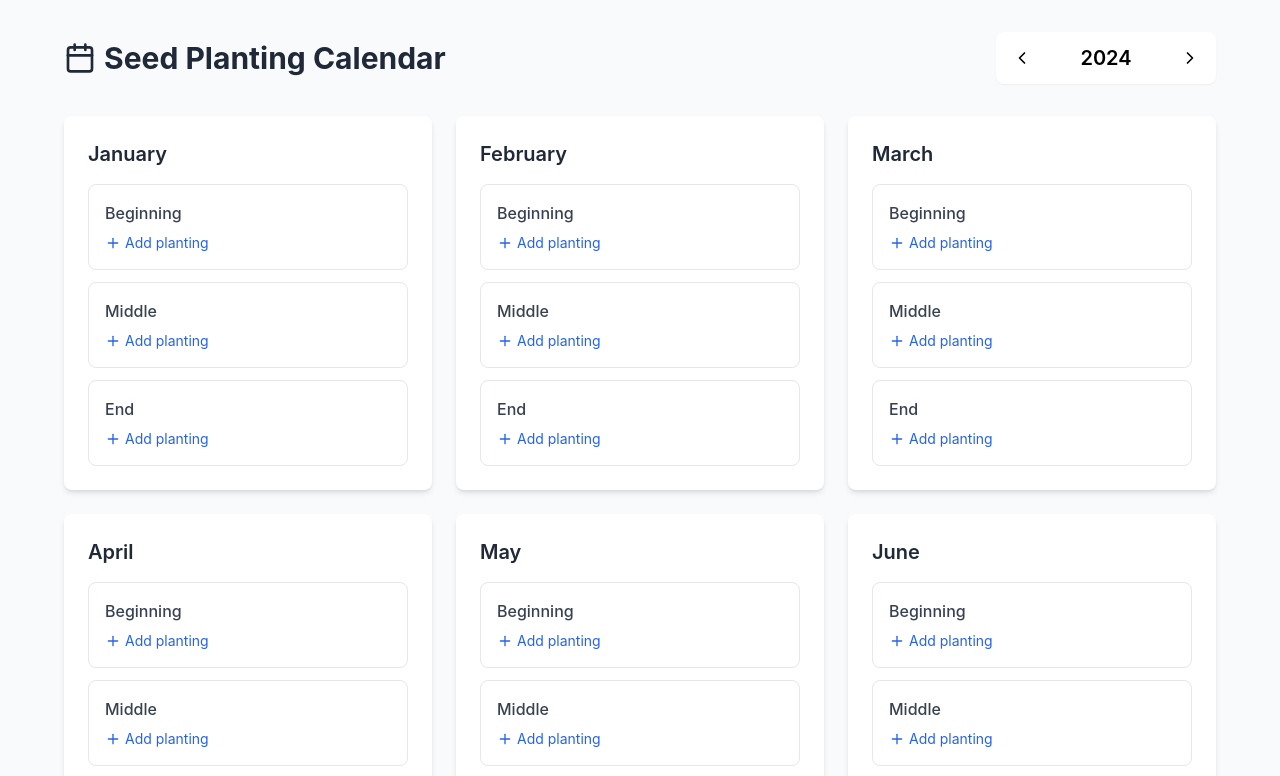
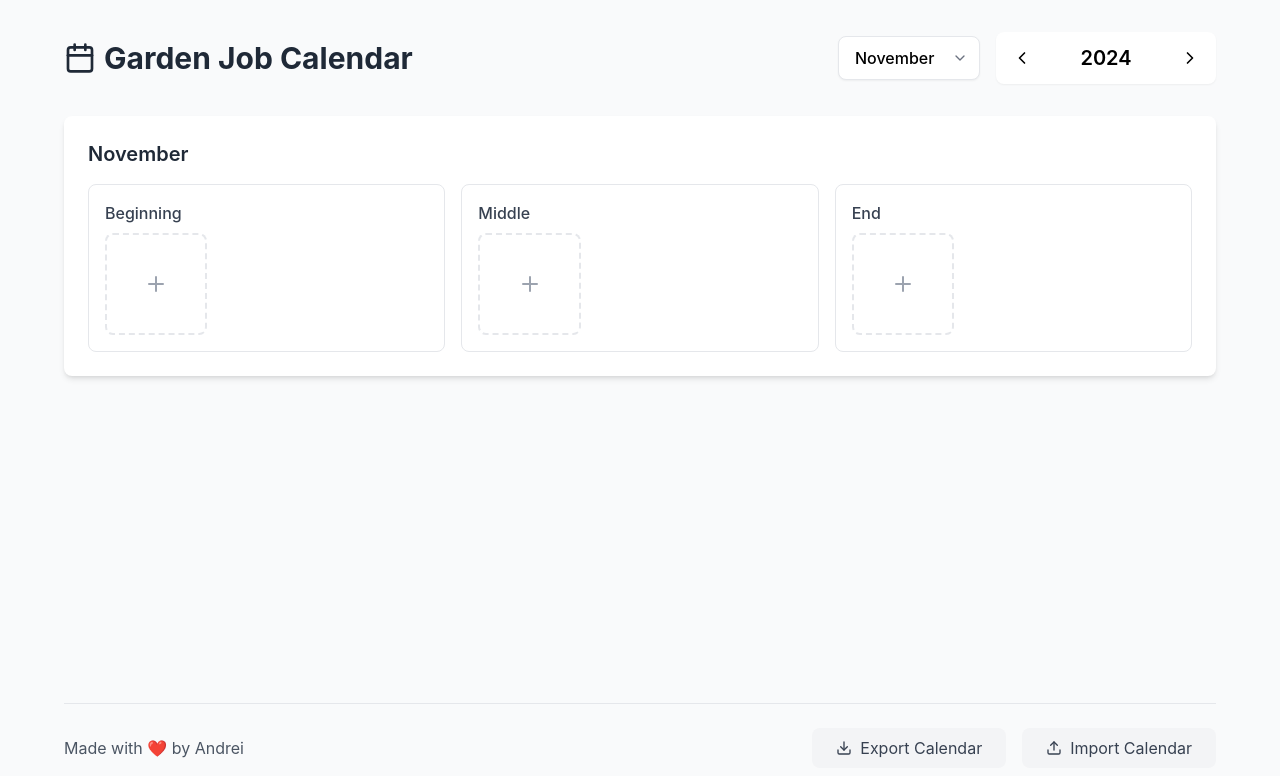
Before and after one commit to andreicarpen/darius-plants, a React (Create React App) app: page / in a window 1280 px wide. Shown: the top 776 px of the page. Built offline with nearby package versions, Linux system fonts and the light colour scheme.

Commit message:
Update App.jsx

```diff
--- a/src/App.jsx
+++ b/src/App.jsx
@@ -1,7 +1,19 @@
 import { useState, useEffect } from 'react';
-import { Calendar, Plus, X, ChevronLeft, ChevronRight, Download, Upload, ExternalLink } from 'lucide-react';
+import {
+  Calendar,
+  Plus,
+  X,
+  ChevronLeft,
+  ChevronRight,
+  Download,
+  Upload,
+  ExternalLink,
+  ChevronDown
+} from 'lucide-react';
 
-export default function PlantingCalendar() {
+export default function GardenJobCalendar() {
+  const currentMonth = new Date().toLocaleString('default', { month: 'long' });
+  const [selectedMonth, setSelectedMonth] = useState(currentMonth);
   const [selectedPeriod, setSelectedPeriod] = useState(null);
   const [notes, setNotes] = useState([]);
   const [showAddNote, setShowAddNote] = useState(false);
@@ -15,6 +27,30 @@ export default function PlantingCalendar() {
     date: '',
     year: selectedYear
   });
+
+  // Add this array of emojis
+  const plantEmojis = [
+    '🌱', '🌿', '🌺', '🌸', '🌼', '🌻', '🌹', '🪴', '🌵',
+    '🌴', '🌳', '🌲', '🍀', '🍁', '🍂', '🍃', '🌾', '🌷',
+    '🪷', '🌹', '🥀', '🌺', '🌸', '🌼', '🌻', '🌞', '🌝',
+    '🍄', '🌰', '🥜', '🥕', '🥬', '🥦', '🧄', '🧅', '🌽'
+  ];
+
+  // Add this state to track used emojis
+  const [usedEmojis, setUsedEmojis] = useState(new Set());
+
+  // Add this function to get a random unused emoji
+  const getRandomEmoji = () => {
+    const availableEmojis = plantEmojis.filter(emoji => !usedEmojis.has(emoji));
+    if (availableEmojis.length === 0) {
+      // If all emojis are used, reset the used emojis set
+      setUsedEmojis(new Set());
+      return plantEmojis[Math.floor(Math.random() * plantEmojis.length)];
+    }
+    const randomEmoji = availableEmojis[Math.floor(Math.random() * availableEmojis.length)];
+    setUsedEmojis(prev => new Set([...prev, randomEmoji]));
+    return randomEmoji;
+  };
 
   const months = [
     'January', 'February', 'March', 'April', 'May', 'June',
@@ -34,6 +70,7 @@ export default function PlantingCalendar() {
     localStorage.setItem('plantingCalendarData', JSON.stringify(notes));
   }, [notes]);
 
+  // Modify the handleAddNote function to include a random emoji if no image
   const handleAddNote = () => {
     if (newNote.title && selectedPeriod) {
       const noteToAdd = {
@@ -41,7 +78,8 @@ export default function PlantingCalendar() {
         id: Date.now(),
         year: selectedYear,
         date: selectedPeriod,
-        createdAt: new Date().toISOString()
+        createdAt: new Date().toISOString(),
+        emoji: !newNote.image ? getRandomEmoji() : null // Add random emoji if no image
       };
 
       setNotes(prevNotes => [...prevNotes, noteToAdd]);
@@ -156,17 +194,29 @@ export default function PlantingCalendar() {
     );
   }
 
-// ... (keep all the state and functions the same until the return statement) ...
-
   return (
     <div className="min-h-screen bg-gray-50 p-8">
       <div className="max-w-6xl mx-auto flex flex-col min-h-[calc(100vh-4rem)]">
-        {/* Header section */}
         <div className="flex flex-col sm:flex-row justify-between items-start sm:items-center gap-4 mb-8">
           <h1 className="text-3xl font-bold text-gray-800 flex items-center gap-2">
             <Calendar className="w-8 h-8" />
-            Seed Planting Calendar
+            Garden Job Calendar
           </h1>
+
+          <div className="flex items-center gap-4">
+            <div className="relative">
+              <select
+                value={selectedMonth || ''}
+                onChange={(e) => setSelectedMonth(e.target.value || null)}
+                className="appearance-none bg-white rounded-lg shadow-sm px-4 py-2 pr-10 border border-gray-200 focus:outline-none focus:ring-2 focus:ring-blue-500 h-[44px] text-base font-medium"
+              >
+                <option value="">All Months</option>
+                {months.map(month => (
+                  <option key={month} value={month}>{month}</option>
+                ))}
+              </select>
+              <ChevronDown className="absolute right-3 top-1/2 transform -translate-y-1/2 w-4 h-4 text-gray-500 pointer-events-none" />
+            </div>
 
             <div className="flex items-center gap-4 bg-white rounded-lg shadow-sm p-2">
               <button
@@ -186,13 +236,15 @@ export default function PlantingCalendar() {
               </button>
             </div>
           </div>
+        </div>
 
-        {/* Calendar grid */}
-        <div className="grid grid-cols-1 md:grid-cols-3 gap-6 flex-grow">
-          {months.map(month => (
+        <div className="space-y-6 flex-grow">
+          {months
+            .filter(month => selectedMonth === null || month === selectedMonth)
+            .map(month => (
             <div key={month} className="bg-white rounded-lg shadow-md p-6">
               <h2 className="text-xl font-semibold text-gray-800 mb-4">{month}</h2>
-              <div className="space-y-3">
+              <div className="grid grid-cols-1 md:grid-cols-3 gap-4">
                 {periods.map(period => {
                   const periodNotes = notes.filter(note =>
                     note.date === `${period} of ${month}` && note.year === selectedYear
@@ -204,16 +256,26 @@ export default function PlantingCalendar() {
                       className="border rounded-lg p-4 hover:bg-gray-50 transition-colors"
                     >
                       <h3 className="font-medium text-gray-700 mb-2">{period}</h3>
-                      <div className="space-y-2">
+                      <div className="grid grid-cols-3 gap-2">
                         {periodNotes.map(note => (
                           <button
                             key={note.id}
                             onClick={() => openNoteDetails(note)}
-                            className="w-full text-left bg-gray-50 rounded p-3 hover:bg-gray-100 transition-colors group"
+                            className="aspect-square relative group"
                           >
-                            <div className="flex items-center justify-between">
-                              <span className="font-medium">{note.title}</span>
-                              <ExternalLink className="w-4 h-4 text-gray-400 opacity-0 group-hover:opacity-100 transition-opacity" />
+                            {note.image ? (
+                              <img
+                                src={note.image}
+                                alt={note.title}
+                                className="w-full h-full object-cover rounded-lg group-hover:opacity-90 transition-opacity"
+                              />
+                            ) : (
+                              <div className="w-full h-full bg-gray-100 rounded-lg flex items-center justify-center text-4xl">
+                                {note.emoji}
+                              </div>
+                            )}
+                            <div className="absolute inset-0 flex items-center justify-center opacity-0 group-hover:opacity-100 transition-opacity">
+                              <ExternalLink className="w-5 h-5 text-white drop-shadow-lg" />
                             </div>
                           </button>
                         ))}
@@ -222,9 +284,9 @@ export default function PlantingCalendar() {
                             setSelectedPeriod(`${period} of ${month}`);
                             setShowAddNote(true);
                           }}
-                          className="flex items-center gap-1 text-sm text-blue-600 hover:text-blue-800"
+                          className="aspect-square rounded-lg border-2 border-dashed border-gray-200 hover:border-blue-500 transition-colors flex items-center justify-center"
                         >
-                          <Plus className="w-4 h-4" /> Add planting
+                          <Plus className="w-6 h-6 text-gray-400 hover:text-blue-500 transition-colors" />
                         </button>
                       </div>
                     </div>
@@ -235,16 +297,26 @@ export default function PlantingCalendar() {
           ))}
         </div>
 
-        {/* Footer with Export/Import */}
         <div className="mt-8 pt-6 border-t">
-          <div className="flex justify-center gap-4">
+          <div className="flex flex-row justify-between items-center">
+            <div>
+              <a
+                href="https://andreicarpen.com"
+                target="_blank"
+                rel="noopener noreferrer"
+                className="text-gray-600 hover:text-gray-800 transition-colors"
+              >
+                Made with ❤️ by Andrei
+              </a>
+            </div>
+            <div className="flex flex-col sm:flex-row justify-end gap-4">
               <button
                 onClick={exportData}
-              className="flex items-center gap-2 px-6 py-2 bg-green-600 text-white rounded-lg hover:bg-green-700 transition-colors"
+                className="flex items-center justify-center gap-2 px-6 py-2 bg-gray-100 text-gray-700 rounded-lg hover:bg-gray-200 transition-colors w-full sm:w-auto"
               >
                 <Download className="w-4 h-4" /> Export Calendar
               </button>
-            <label className="flex items-center gap-2 px-6 py-2 bg-blue-600 text-white rounded-lg hover:bg-blue-700 transition-colors cursor-pointer">
+              <label className="flex items-center justify-center gap-2 px-6 py-2 bg-gray-100 text-gray-700 rounded-lg hover:bg-gray-200 transition-colors cursor-pointer w-full sm:w-auto">
                 <Upload className="w-4 h-4" /> Import Calendar
                 <input
                   type="file"
@@ -255,8 +327,8 @@ export default function PlantingCalendar() {
               </label>
             </div>
           </div>
+        </div>
 
-        {/* Add Note Modal */}
         {showAddNote && (
           <div className="fixed inset-0 bg-black bg-opacity-50 flex items-center justify-center p-4 z-50">
             <div className="bg-white rounded-lg p-6 max-w-md w-full">
@@ -300,7 +372,6 @@ export default function PlantingCalendar() {
           </div>
         )}
 
-        {/* Note Details Modal */}
         {showNoteDetails && (
           <NoteDetailsModal
             note={selectedNote}
```
Lines whose indentation alone changed are shown as unchanged.
